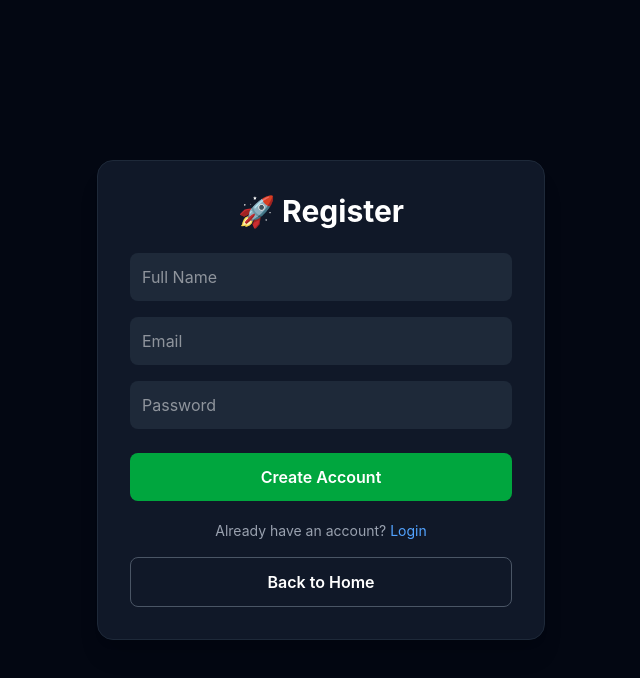
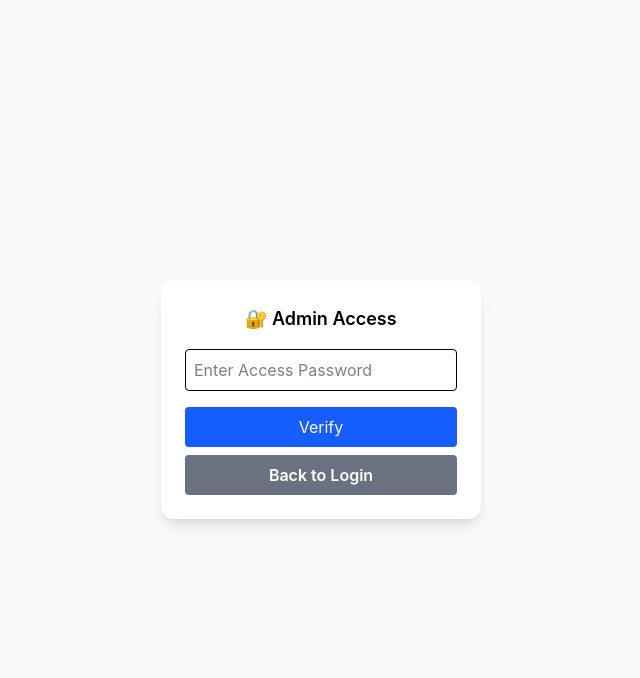
Before and after one commit to Mizan510/Stock-Market, a React app in the folder frontend/: page /register in a window 1280 px wide. Shown: the top 678 px of the page, without its empty margins (319-959 px from the left). Built offline with nearby package versions, Linux system fonts and the light colour scheme; no server answers; the HTML template or start-up script is replaced by a standard one.

Commit message:
Something Updated

```diff
--- a/frontend/src/components/ConfirmProvider.jsx
+++ b/frontend/src/components/ConfirmProvider.jsx
@@ -9,9 +9,21 @@ export const ConfirmProvider = ({ children }) => {
     resolve: null,
   });
 
+  const [alertState, setAlertState] = useState({
+    open: false,
+    message: "",
+    resolve: null,
+  });
+
   const confirm = useCallback((message) => {
     return new Promise((resolve) => {
       setConfirmState({ open: true, message, resolve });
+    });
+  }, []);
+
+  const alert = useCallback((message) => {
+    return new Promise((resolve) => {
+      setAlertState({ open: true, message, resolve });
     });
   }, []);
 
@@ -22,9 +34,17 @@ export const ConfirmProvider = ({ children }) => {
     setConfirmState({ open: false, message: "", resolve: null });
   };
 
+  const handleAlertClose = () => {
+    if (alertState.resolve) {
+      alertState.resolve(true);
+    }
+    setAlertState({ open: false, message: "", resolve: null });
+  };
+
   return (
-    <ConfirmContext.Provider value={confirm}>
+    <ConfirmContext.Provider value={{ confirm, alert }}>
       {children}
+
       {confirmState.open && (
         <div className="fixed inset-0 z-50 flex items-center justify-center bg-black/50 px-4">
           <div className="w-full max-w-md rounded-3xl bg-white p-6 text-center shadow-2xl">
@@ -50,16 +70,45 @@ export const ConfirmProvider = ({ children }) => {
           </div>
         </div>
       )}
+
+      {alertState.open && (
+        <div className="fixed inset-0 z-50 flex items-center justify-center bg-black/50 px-4">
+          <div className="w-full max-w-md rounded-3xl bg-white p-6 text-center shadow-2xl">
+            <p className="text-lg font-semibold text-gray-900">
+              {alertState.message}
+            </p>
+            <div className="mt-5 flex justify-center">
+              <button
+                type="button"
+                onClick={handleAlertClose}
+                className="inline-flex justify-center rounded-full bg-blue-600 px-6 py-2 text-sm font-semibold text-white shadow hover:bg-blue-700 focus:outline-none focus:ring-2 focus:ring-blue-500"
+              >
+                OK
+              </button>
+            </div>
+          </div>
+        </div>
+      )}
     </ConfirmContext.Provider>
   );
 };
 
 export const useConfirm = () => {
-  const confirm = useContext(ConfirmContext);
+  const ctx = useContext(ConfirmContext);
 
-  if (!confirm) {
+  if (!ctx) {
     throw new Error("useConfirm must be used within a ConfirmProvider");
   }
 
-  return confirm;
+  return ctx.confirm;
 };
+
+export const useAlert = () => {
+  const ctx = useContext(ConfirmContext);
+
+  if (!ctx) {
+    throw new Error("useAlert must be used within a ConfirmProvider");
+  }
+
+  return ctx.alert;
+};
--- a/frontend/src/pages/Register.jsx
+++ b/frontend/src/pages/Register.jsx
@@ -1,6 +1,7 @@
 import React, { useState } from "react";
 import { Link, useNavigate } from "react-router-dom";
 import api from "../api";
+import { useAlert } from "../components/ConfirmProvider";
 
 const Register = () => {
   const [name, setName] = useState("");
@@ -9,14 +10,18 @@ const Register = () => {
 
   const [loading, setLoading] = useState(false);
   const [backLoading, setBackLoading] = useState(false);
+  const [accessPassword, setAccessPassword] = useState("");
+  const [accessGranted, setAccessGranted] = useState(false);
 
   const navigate = useNavigate();
+  const alert = useAlert();
 
   const handleRegister = async (e) => {
     e.preventDefault();
 
     if (!name || !email || !password) {
-      return alert("Please fill all fields");
+      await alert("Please fill all fields");
+      return;
     }
 
     try {
@@ -28,15 +33,61 @@ const Register = () => {
         password,
       });
 
-      alert("Account created successfully!");
+      await alert("Account created successfully!");
 
       navigate("/login", { replace: true });
     } catch (error) {
-      alert(error.response?.data?.message || "Registration failed");
+      await alert(error.response?.data?.message || "Registration failed");
     } finally {
       setLoading(false);
     }
   };
+
+  // ✅ Access verification for registration page
+  const handleAccessSubmit = async (e) => {
+    e.preventDefault();
+    if (accessPassword === "11221122") {
+      setAccessGranted(true);
+      setAccessPassword("");
+    } else {
+      await alert("❌ Invalid access password");
+      setAccessPassword("");
+    }
+  };
+
+  if (!accessGranted) {
+    return (
+      <div className="flex items-center justify-center h-screen bg-gray-50">
+        <form
+          onSubmit={handleAccessSubmit}
+          className="bg-white p-6 rounded-xl shadow-lg w-80 text-center"
+        >
+          <h2 className="text-lg font-semibold mb-4">🔐 Admin Access</h2>
+          <input
+            type="password"
+            placeholder="Enter Access Password"
+            value={accessPassword}
+            onChange={(e) => setAccessPassword(e.target.value)}
+            className="border p-2 rounded w-full mb-4"
+            required
+          />
+          <button
+            type="submit"
+            className="bg-blue-600 text-white w-full py-2 rounded hover:bg-blue-700 transition mb-2"
+          >
+            Verify
+          </button>
+          <button
+            type="button"
+            onClick={() => navigate("/login")}
+            className="bg-gray-500 text-white font-semibold w-full py-2 rounded hover:bg-gray-400 transition"
+          >
+            Back to Login
+          </button>
+        </form>
+      </div>
+    );
+  }
 
   return (
     <div className="min-h-screen bg-gray-950 flex items-center justify-center p-4">
@@ -79,7 +130,7 @@ const Register = () => {
           {loading ? "Creating..." : "Create Account"}
         </button>
 
-        {/* LOGIN LINK */}
+        {/* LOGIN Link */}
         <p className="text-sm text-gray-400 mt-5 text-center">
           Already have an account?{" "}
           <Link to="/login" className="text-blue-400 hover:underline">
```
